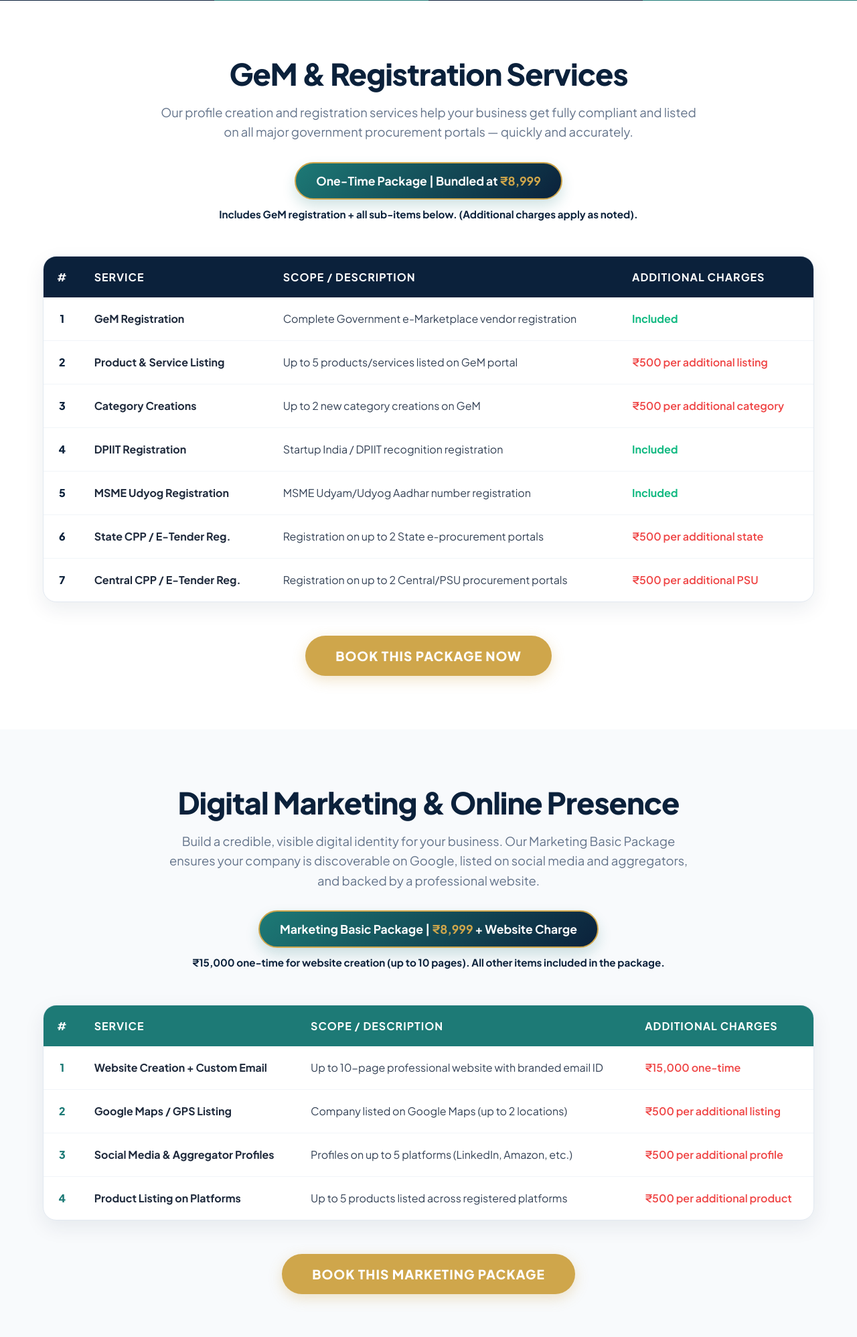
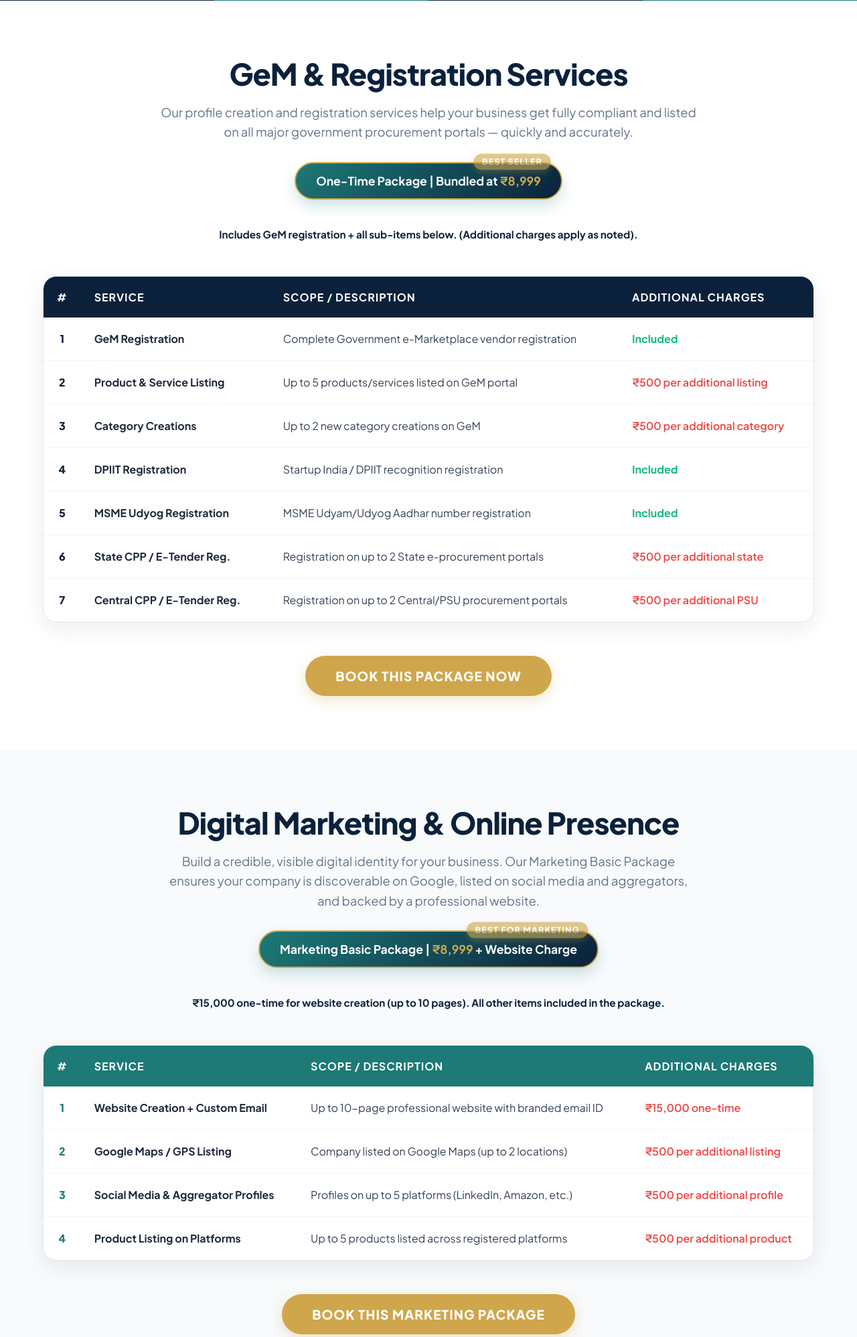
Before and after one commit to Rahul04909/bidfactory.com, a PHP site: page / in a window 1280 px wide. Shown: the part 1644-3640 px from the top of the page at 67% size. Run offline with PHP 8.4, Linux system fonts and the light colour scheme.

Commit message:
update pricing label

```diff
--- a/assets/css/gem_services.css
+++ b/assets/css/gem_services.css
@@ -31,18 +31,51 @@
     line-height: 1.6;
 }
 
+/* Pricing Badge Wrapper */
+.badge-wrapper {
+    position: relative;
+    display: inline-block;
+    margin-bottom: 30px;
+}
+
+.promo-label {
+    position: absolute;
+    top: -12px;
+    right: 20px;
+    background: var(--secondary-color);
+    color: #fff;
+    font-size: 0.75rem;
+    font-weight: 800;
+    padding: 4px 12px;
+    border-radius: 50px;
+    z-index: 2;
+    box-shadow: 0 4px 10px rgba(207, 166, 75, 0.4);
+    pointer-events: none;
+    letter-spacing: 1px;
+}
+
+.blinking {
+    animation: blinking-pulse 1.5s infinite ease-in-out;
+}
+
+@keyframes blinking-pulse {
+    0% { opacity: 1; transform: scale(1); }
+    50% { opacity: 0.6; transform: scale(1.05); }
+    100% { opacity: 1; transform: scale(1); }
+}
+
 /* Pricing Badge */
 .pricing-badge {
     background: linear-gradient(135deg, var(--primary-color) 0%, var(--accent-color) 100%);
     color: #ffffff;
     display: inline-block;
-    padding: 15px 30px;
+    padding: 15px 40px;
     border-radius: 50px;
     font-weight: 700;
-    font-size: 1.1rem;
-    box-shadow: 0 10px 20px rgba(11, 33, 59, 0.2);
+    font-size: 1.15rem;
+    box-shadow: 0 10px 30px rgba(11, 33, 59, 0.15), 0 0 20px rgba(29, 122, 118, 0.1);
     border: 2px solid var(--secondary-color);
-    margin-bottom: 20px;
+    margin-bottom: 0;
 }
 
 .pricing-badge span {
--- a/components/gem_services.php
+++ b/components/gem_services.php
@@ -8,8 +8,11 @@
             <h2>GeM & Registration Services</h2>
             <p>Our profile creation and registration services help your business get fully compliant and listed on all major government procurement portals — quickly and accurately.</p>
 
-            <div class="pricing-badge">
-                One-Time Package | Bundled at <span>₹8,999</span>
+            <div class="badge-wrapper">
+                <span class="promo-label blinking">BEST SELLER</span>
+                <div class="pricing-badge">
+                    One-Time Package | Bundled at <span>₹8,999</span>
+                </div>
             </div>
             <p style="font-weight: 700; color: #0b213b; font-size: 0.95rem; margin-top: -10px;">
                 Includes GeM registration + all sub-items below. (Additional charges apply as noted).
--- a/components/marketing_services.php
+++ b/components/marketing_services.php
@@ -8,8 +8,11 @@
             <h2>Digital Marketing & Online Presence</h2>
             <p>Build a credible, visible digital identity for your business. Our Marketing Basic Package ensures your company is discoverable on Google, listed on social media and aggregators, and backed by a professional website.</p>
 
-            <div class="pricing-badge">
-                Marketing Basic Package | <span>₹8,999</span> + Website Charge
+            <div class="badge-wrapper">
+                <span class="promo-label blinking">BEST FOR MARKETING</span>
+                <div class="pricing-badge">
+                    Marketing Basic Package | <span>₹8,999</span> + Website Charge
+                </div>
             </div>
             <p style="font-weight: 700; color: #0b213b; font-size: 0.95rem; margin-top: -10px;">
                 ₹15,000 one-time for website creation (up to 10 pages). All other items included in the package.
```
